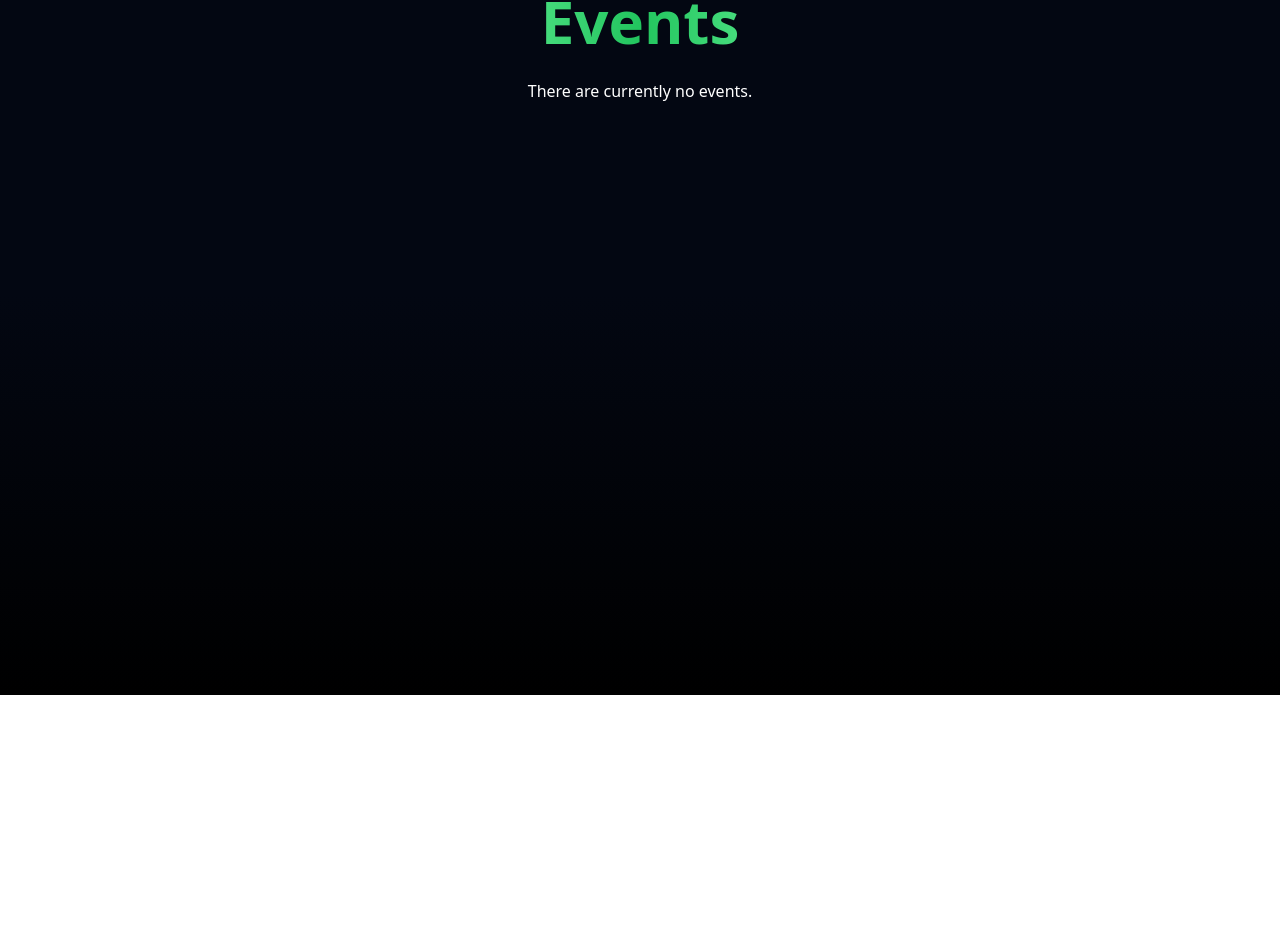
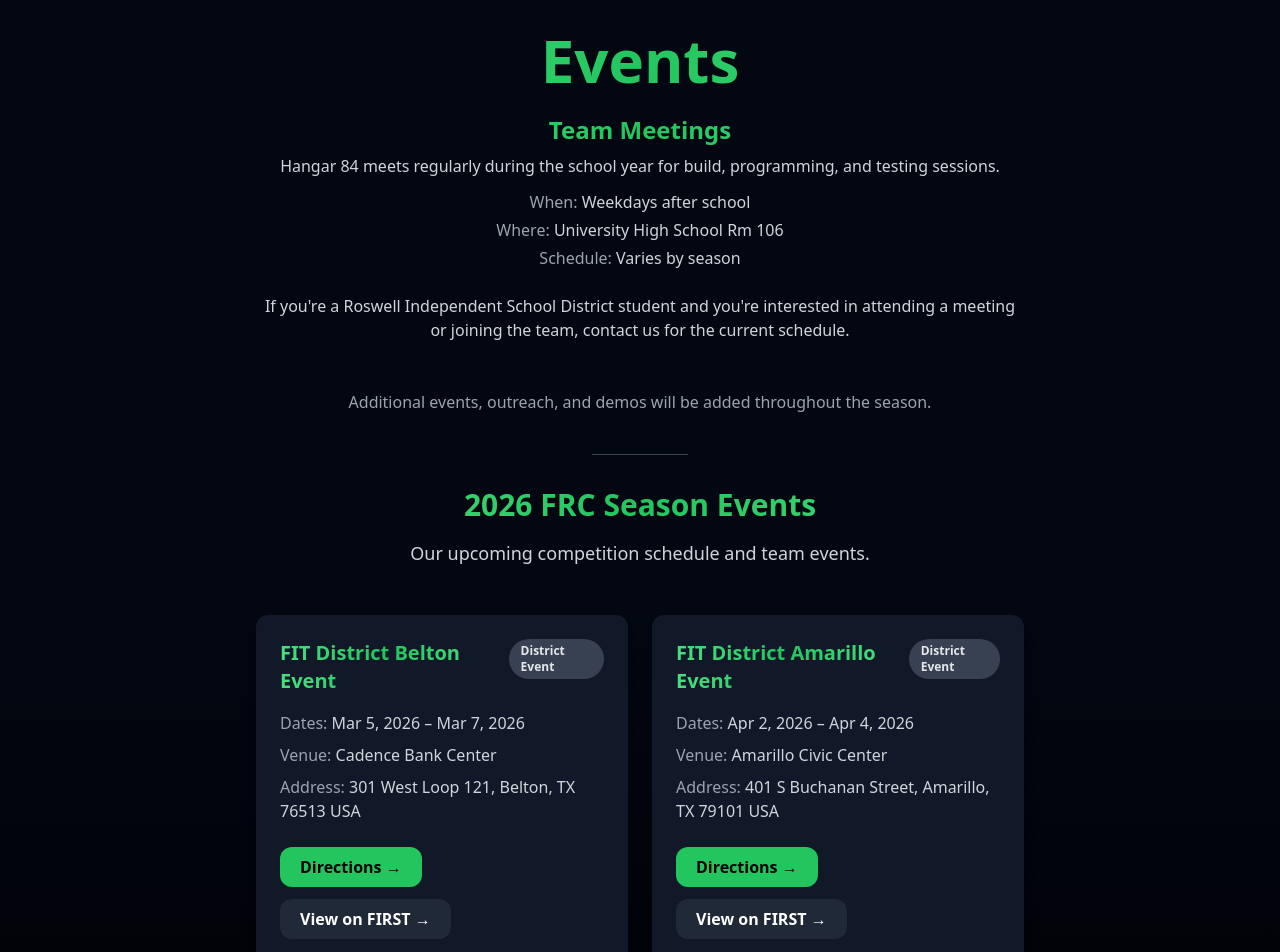
Before and after one commit to ZavionCyboron/hangar84.org, a SvelteKit app: page /events in a window 1280 px wide. Shown: the part 105-1057 px from the top of the page. Before the commit the page ends 800 px from the top, so only its background shows below. Built offline with nearby package versions, Linux system fonts and the light colour scheme.

Commit message:
feat: in person meeting place and FRC event times and dates

```diff
--- a/src/routes/events/+page.svelte
+++ b/src/routes/events/+page.svelte
@@ -6,19 +6,171 @@
     <meta content="#32cd32" data-react-helmet="true" name="theme-color"/>
 </svelte:head>
 
-<div class="flex flex-col items-center mt-8 mb-16">
-    <div class="shrink text-center flex flex-col space-y-4">
-        <h1 class="pb-3 text-6xl font-bold bg-gradient-to-r from-green-400 via-green-500 to-green-400 inline-block text-transparent bg-clip-text">
-            Events
-        </h1>
-        <!-- TODO: Pull recent/current/upcoming event data from FIRST-oriented APIs. -->
-        <div>
-            <p>
-                <!--Delete comment and "There are currently no events." once we get FRC events
-                <a href="https://frc-events.firstinspires.org/team/7271" target="_blank"><u style="text-decoration-color: blue;>7271 FRC Events</u></a>
-                -->
-                There are currently no events.
+<script lang="ts">
+    import { fly as flyTransition } from "svelte/transition";
+    import { cubicOut } from "svelte/easing";
+
+    const EASE = cubicOut;
+
+    type TeamEvent = {
+        name: string;
+        type: string;
+        start: string;   // "YYYY-MM-DD"
+        end: string;     // "YYYY-MM-DD"
+        venue: string;
+        address1: string;
+        city: string;
+        state: string;
+        zip: string;
+        country: string;
+    };
+
+    const events: TeamEvent[] = [
+        {
+            name: "FIT District Belton Event",
+            type: "District Event",
+            start: "2026-03-05",
+            end: "2026-03-07",
+            venue: "Cadence Bank Center",
+            address1: "301 West Loop 121",
+            city: "Belton",
+            state: "TX",
+            zip: "76513",
+            country: "USA"
+        },
+        {
+            name: "FIT District Amarillo Event",
+            type: "District Event",
+            start: "2026-04-02",
+            end: "2026-04-04",
+            venue: "Amarillo Civic Center",
+            address1: "401 S Buchanan Street",
+            city: "Amarillo",
+            state: "TX",
+            zip: "79101",
+            country: "USA"
+        }
+    ];
+
+    const fmt = (iso: string): string => {
+        const [y, m, d] = iso.split("-").map(Number);
+        const date = new Date(y, m - 1, d);
+        return date.toLocaleDateString(undefined, { year: "numeric", month: "short", day: "numeric" });
+    };
+
+    const mapsLink = (e: TeamEvent): string => {
+        const q = `${e.venue}, ${e.address1}, ${e.city}, ${e.state} ${e.zip}`;
+        return `https://www.google.com/maps/search/?api=1&query=${encodeURIComponent(q)}`;
+    };
+</script>
+
+<main class="min-h-screen bg-gradient-to-b from-gray-950 via-gray-950 to-black text-white">
+    <div class="mx-auto max-w-7xl px-6 py-16 text-center">
+        <section class="max-w-3xl mx-auto" in:flyTransition={{ y: 12, duration: 450, delay: 120, easing: EASE, opacity: 0 }}>
+            <h1 class="block text-6xl leading-tight heading-gradient">Events</h1>
+
+            <h2 class="mt-4 text-2xl font-semibold heading-gradient">Team Meetings</h2>
+            <p class="mt-2 text-gray-300">
+                Hangar 84 meets regularly during the school year for build,
+                programming, and testing sessions.
             </p>
-        </div>
+
+            <ul class="mt-3 text-gray-300 space-y-1">
+                <li><span class="text-gray-400">When:</span> Weekdays after school</li>
+                <li><span class="text-gray-400">Where:</span> University High School Rm 106</li>
+                <li><span class="text-gray-400">Schedule:</span> Varies by season</li>
+            </ul>
+
+            <p class="mt-6 text-gray-300">
+                If you're a Roswell Independent School District student and you're interested in attending a meeting or joining the team,
+                contact us for the current schedule.
+            </p>
+
+
+            <p class="mt-12 text-gray-400 text-center">
+                Additional events, outreach, and demos will be added throughout the season.
+            </p>
+        </section>
+
+        <section class="max-w-3xl mx-auto"  in:flyTransition={{ y: 12, duration: 450, delay: 120, easing: EASE, opacity: 0 }}>
+            <div class="mt-10 h-px w-24 mx-auto bg-gray-700"></div>
+            <h2 class="mt-8 text-3xl font-bold heading-gradient">
+                2026 FRC Season Events
+            </h2>
+
+            <p class="mt-4 text-lg text-gray-300 max-w-3xl mx-auto">
+                Our upcoming competition schedule and team events.
+            </p>
+
+            <div class="mt-12 grid grid-cols-1 md:grid-cols-2 gap-6 text-left">
+                {#each events as e, i}
+                    <article class="rounded-xl bg-gray-900 p-6 shadow-lg"
+                             in:flyTransition={{ y: 12, duration: 450, delay: 120 + i * 100, easing: EASE, opacity: 0 }}
+                    >
+                        <div class="flex items-start justify-between gap-4">
+                            <h3 class="text-xl font-semibold heading-gradient">{e.name}</h3>
+
+                            <span class="text-xs font-semibold px-3 py-1 rounded-full bg-gray-700 text-gray-200">
+                  {e.type}
+                </span>
+                        </div>
+
+                        <div class="mt-4 space-y-2 text-gray-300">
+                            <p>
+                                <span class="text-gray-400">Dates:</span>
+                                {fmt(e.start)} – {fmt(e.end)}
+                            </p>
+
+                            <p>
+                                <span class="text-gray-400">Venue:</span>
+                                {e.venue}
+                            </p>
+
+                            <p>
+                                <span class="text-gray-400">Address:</span>
+                                {e.address1}, {e.city}, {e.state} {e.zip} {e.country}
+                            </p>
+                        </div>
+
+                        <div class="mt-6 flex flex-wrap gap-3">
+                            <a
+                                    class="inline-block px-5 py-2 rounded-xl bg-green-500 text-black font-semibold hover:bg-green-400 transition"
+                                    href={mapsLink(e)}
+                                    target="_blank"
+                                    rel="noopener noreferrer"
+                            >
+                                Directions →
+                            </a>
+
+                            <a
+                                    class="inline-block px-5 py-2 rounded-xl bg-gray-800 text-white font-semibold hover:bg-gray-700 transition"
+                                    href="https://frc-events.firstinspires.org/team/7271"
+                                    target="_blank"
+                                    rel="noopener noreferrer"
+                            >
+                                View on FIRST →
+                            </a>
+                        </div>
+                    </article>
+                {/each}
+            </div>
+        </section>
+
+        <section class="max-w-3xl mx-auto" in:flyTransition={{ y: 12, duration: 450, delay: 120, easing: EASE, opacity: 0 }}>
+            <div class="mt-16 rounded-xl bg-gray-900 p-8 shadow-lg text-left">
+                <h3 class="text-xl font-semibold text-white">Want to see everything?</h3>
+                <p class="mt-2 text-gray-300">
+                    Official event listings, updates, and schedules are always posted on FIRST’s site for Team 7271.
+                </p>
+                <a
+                        class="inline-block mt-4 text-blue-400 hover:underline"
+                        href="https://frc-events.firstinspires.org/team/7271"
+                        target="_blank"
+                        rel="noopener noreferrer"
+                >
+                    View Team events on FIRST →
+                </a>
+            </div>
+        </section>
     </div>
-</div>
+</main>
```
